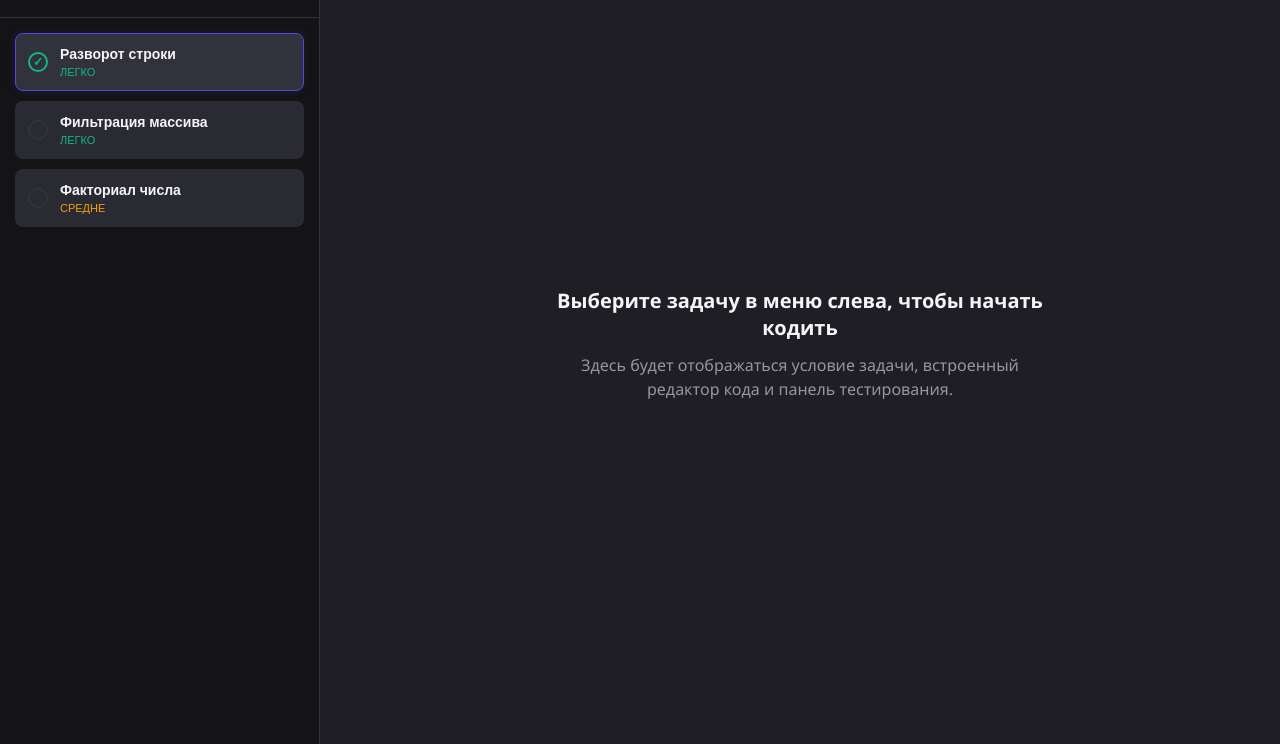
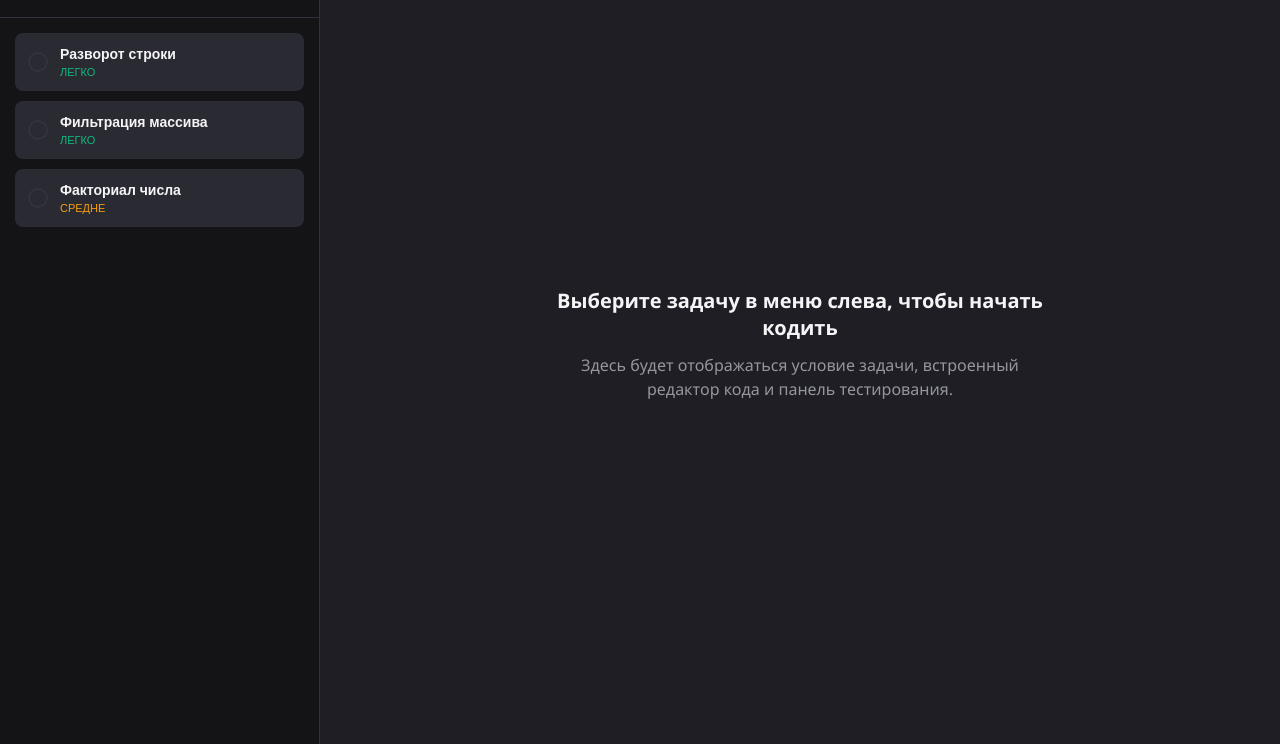
Before and after one commit to Daniil-Dashchenko/Junior-code, a website built with Vite: page index.html in a window 1280 px wide. Shown: the part 56-800 px from the top of the page. Built offline with nearby package versions, Linux system fonts and the light colour scheme.

Commit message:
feat: implement dynamic task data structure and initial rendering

```diff
--- a/index.html
+++ b/index.html
@@ -16,29 +16,7 @@
       </div>
 
       <nav class="task-list">
-        <button class="task-item active">
-          <span class="task-status status-success">✓</span>
-          <div class="task-info">
-            <span class="task-title">Разворот строки</span>
-            <span class="task-difficulty easy">Легко</span>
-          </div>
-        </button>
 
-        <button class="task-item">
-          <span class="task-status"></span>
-          <div class="task-info">
-            <span class="task-title">Фильтрация массива</span>
-            <span class="task-difficulty easy">Легко</span>
-          </div>
-        </button>
-
-        <button class="task-item">
-          <span class="task-status"></span>
-          <div class="task-info">
-            <span class="task-title">Факториал числа</span>
-            <span class="task-difficulty medium">Средне</span>
-          </div>
-        </button>
       </nav>
     </aside>
 
@@ -51,6 +29,6 @@
 
   </div>
 
-  <script type="module" src="/main.js"></script>
+  <script type="module" src="./src/main.js"></script>
 </body>
 </html>
--- a/src/main.js
+++ b/src/main.js
@@ -1 +1,55 @@
-console.log('JuniorCode app initialized!');
+import { tasks } from "./tasks.js";
+
+const taskListContainer = document.querySelector('.task-list');
+const workspaceContainer = document.querySelector('.workspace');
+
+function renderTaskList() {
+  taskListContainer.innerHTML = '';
+
+  tasks.forEach(task => {
+    const taskButton = document.createElement('button');
+    taskButton.classList.add('task-item');
+    taskButton.dataset.id = task.id;
+
+    taskButton.innerHTML = `
+      <span class="task-status"></span>
+      <div class="task-info">
+        <span class="task-title">${task.title}</span>
+        <span class="task-difficulty ${task.difficulty}">
+          ${task.difficulty === 'easy' ? 'Легко' : 'Средне'}
+        </span>
+      </div>
+    `;
+
+    taskButton.addEventListener('click', () => selectTask(task.id));
+
+    taskListContainer.appendChild(taskButton);
+
+  })
+}
+
+function selectTask(taskId) {
+  document.querySelectorAll('.task-item').forEach(button => {
+    button.classList.remove('active');
+    if (button.dataset.id === taskId) {
+      button.classList.add('active');
+    }
+  });
+
+  const currentTask = tasks.find(task => task.id === taskId);
+
+  if (currentTask) {
+    workspaceContainer.innerHTML = `
+      <div class="task-workspace" style="width: 100%; height: 100%; display: flex; flex-direction: column; gap: 20px; align-items: flex-start; text-align: left;">
+        <h2>${currentTask.title}</h2>
+        <p class="task-description" style="line-height: 1.6; color: var(--text-main);">${currentTask.description}</p>
+
+        <div class="editor-stub" style="width: 100%; background: var(--bg-card); border: 1px solid var(--border-color); padding: 15px; border-radius: 8px; font-family: monospace;">
+          <pre>${currentTask.starterCode}</pre>
+        </div>
+      </div>
+    `;
+  }
+}
+
+renderTaskList();
--- /dev/null
+++ b/src/tasks.js
@@ -0,0 +1,38 @@
+export const tasks = [
+  {
+    id: "reverse-string",
+    title: "Разворот строки",
+    difficulty: "easy",
+    description: "Напишите функцию `reverseString(str)`, которая принимает строку в качестве аргумента и возвращает её в перевернутом виде.",
+    starterCode: "function reverseString(str) {\n  // Твой код здесь\n  \n}",
+    tests: [
+      { input: ["hello"], expected: "olleh" },
+      { input: ["world"], expected: "dlrow" },
+      { input: ["js"], expected: "sj" }
+    ]
+  },
+  {
+    id: "filter-array",
+    title: "Фильтрация массива",
+    difficulty: "easy",
+    description: "Напишите функцию `filterPositive(arr)`, которая принимает массив чисел и возвращает новый массив, содержащий только положительные числа (больше 0).",
+    starterCode: "function filterPositive(arr) {\n  // Твой код здесь\n  \n}",
+    tests: [
+      { input: [[1, -2, 3, -4, 5]], expected: [1, 3, 5] },
+      { input: [[-1, -2, -3]], expected: [] },
+      { input: [[0, 10, 20]], expected: [10, 20] }
+    ]
+  },
+  {
+    id: "factorial",
+    title: "Факториал числа",
+    difficulty: "medium",
+    description: "Напишите функцию `factorial(n)`, которая возвращает факториал переданного целого числа $n$. Факториал нуля равен 1.",
+    starterCode: "function factorial(n) {\n  // Твой код здесь\n  \n}",
+    tests: [
+      { input: [5], expected: 120 },
+      { input: [3], expected: 6 },
+      { input: [0], expected: 1 }
+    ]
+  }
+];
```
